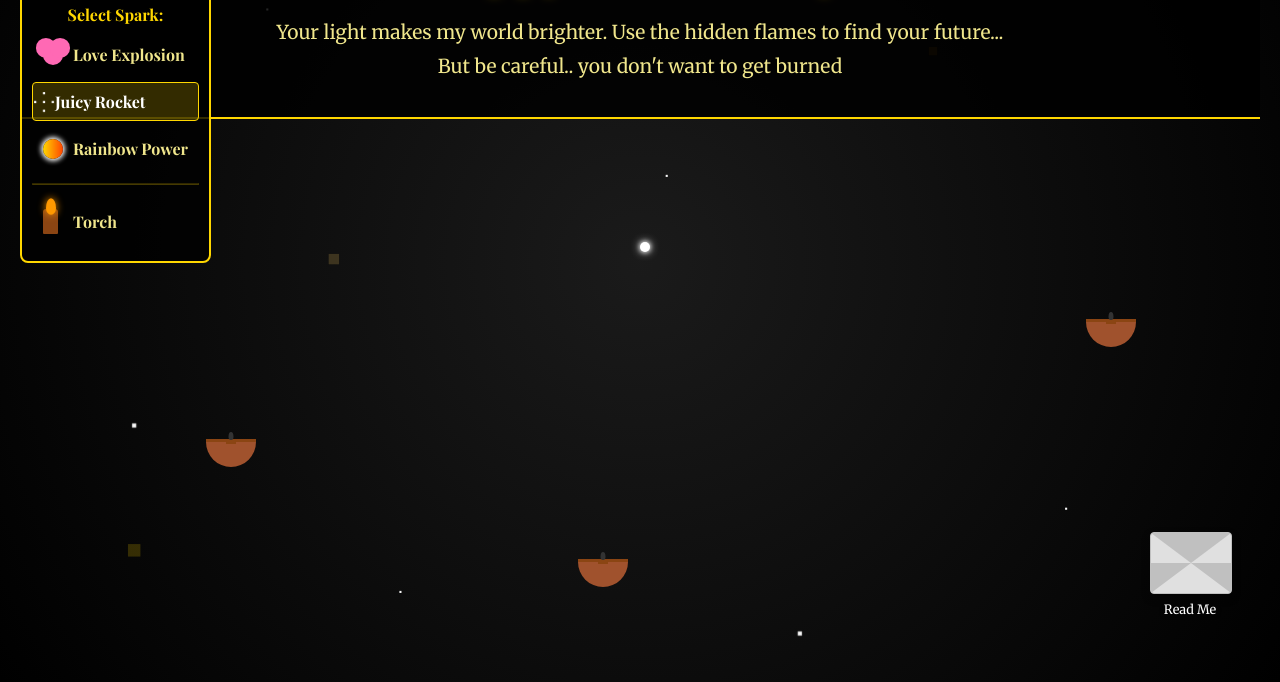
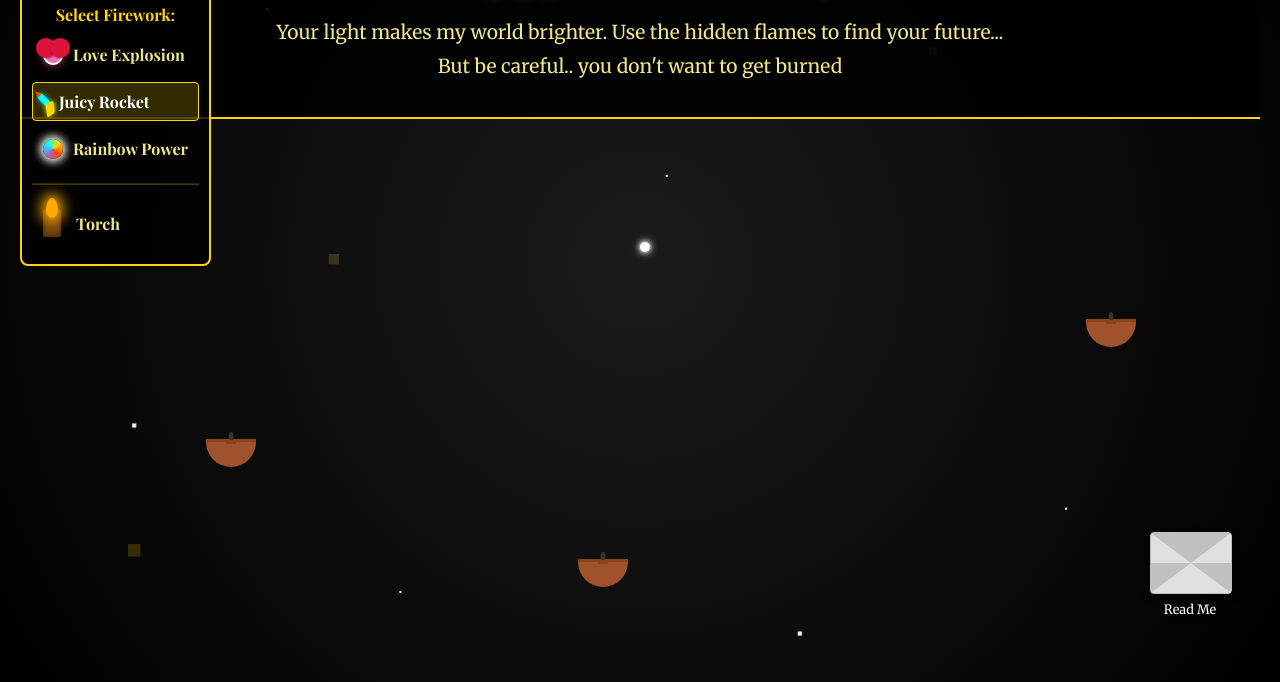
Before and after one commit to HarveyDeason/DiwaliGift, a plain HTML site: page index.html in a window 1280 px wide. Shown: the part 158-840 px from the top of the page. Drawn offline with nearby package versions, Linux system fonts and the light colour scheme.

Commit message:
Icon changes

```diff
--- a/Style.css
+++ b/Style.css
@@ -512,7 +512,8 @@ body::before {
 
 
 /* ------------------------------------------------ */
-/* CODED FIREWORK ICONS (NO CHANGE) */
+/* ------------------------------------------------ */
+/* CODED FIREWORK ICONS (FINAL DETAILED VERSION) */
 /* ------------------------------------------------ */
 .icon-heart, .icon-rocket, .icon-circle, .icon-torch {
     width: 20px;
@@ -521,9 +522,11 @@ body::before {
     border-radius: 50%;
 }
 
-/* 1. Heart Icon */
+/* 1. Heart Icon (Love Explosion) - Clearer, more contoured shape */
 .icon-heart {
-    background: #FF69B4;
+    background: #FF69B4; /* Deep Pink (Base body) */
+    /* Adds a small, tight internal shadow to define the shape against the background */
+    box-shadow: inset 0 0 0 2px #FFF, 0 0 10px rgba(255, 105, 180, 0.7);
     transform: rotate(-45deg);
 }
 .icon-heart::before, .icon-heart::after {
@@ -531,54 +534,82 @@ body::before {
     position: absolute;
     width: 100%;
     height: 100%;
-    background: #FF69B4;
+    background: #DC143C; /* Richer Crimson/Red for defined lobes */
     border-radius: 50%;
+    box-shadow: 0 1px 2px rgba(0, 0, 0, 0.4); /* Subtle shadow for 3D depth */
 }
 .icon-heart::before { top: -50%; left: 0; }
 .icon-heart::after { left: 50%; top: 0; }
 
-/* 2. Rocket Icon (Simple star burst) */
+/* 2. Rocket Icon (Juicy Rocket) - Classic Rocket Silhouette */
 .icon-rocket {
-    background: #FFF;
-    box-shadow:
-        0 -8px 0 0 #FFF, 0 8px 0 0 #FFF,
-        8px 0 0 0 #FFF, -8px 0 0 0 #FFF;
+    width: 6px;
+    height: 18px;
+    background: #00FFFF; /* Bright Cyan/Silver body */
     border-radius: 0;
-    width: 2px;
-    height: 2px;
-    animation: pulse 1s infinite alternate;
+    box-shadow: 0 0 5px #00FFFF;
+    transform: rotate(-45deg); /* Pointing up-right */
 }
-@keyframes pulse {
-    from { opacity: 0.8; }
-    to { opacity: 1; transform: scale(1.1); }
+/* Rocket Nose Cone (::before) */
+.icon-rocket::before {
+    content: '';
+    position: absolute;
+    top: -6px;
+    left: 0;
+    width: 0;
+    height: 0;
+    border-left: 3px solid transparent;
+    border-right: 3px solid transparent;
+    border-bottom: 6px solid #FF4500; /* Red nose */
+    z-index: 2;
+}
+/* Rocket Fin/Flame (::after) - Simple angled fin */
+.icon-rocket::after {
+    content: '';
+    position: absolute;
+    bottom: -4px;
+    left: -4px;
+    width: 10px;
+    height: 10px;
+    background: #FFD700; /* Gold flame/exhaust effect */
+    transform: skewX(-30deg) rotate(10deg);
+    border-radius: 2px;
+    box-shadow: 0 0 5px #FFD700;
 }
 
-/* 3. Circle Icon (Multi-star burst) */
+/* 3. Circle Icon (Cosmic Swirl/Rainbow) - Retains the dynamic swirl */
 .icon-circle {
-    background: linear-gradient(to right, #FFD700, #FF4500);
-    box-shadow: 0 0 5px 2px #FFF;
+    /* Uses conic-gradient for a visible color swirl/vortex */
+    background: conic-gradient(from 45deg,
+                #FFD700,
+                #FF4500,
+                #9370DB,
+                #00FFFF,
+                #FFD700);
+    box-shadow: 0 0 8px 3px #FFF;
 }
 
-/* 4. Torch Icon */
+/* 4. Torch Icon (Torch of Light) - Highly detailed and robust */
 .icon-torch {
-    width: 15px;
-    height: 25px;
-    background-color: #8B4513; /* Handle */
-    border-radius: 3px 3px 1px 1px;
+    width: 18px;
+    height: 28px;
+    background-color: #703F0F; /* Darker, richer wood color */
+    border-radius: 4px 4px 1px 1px;
     position: relative;
     margin-right: 5px;
+    box-shadow: inset 0 0 5px rgba(0,0,0,0.5); /* Inner shadow for depth */
 }
-.icon-torch::before { /* Flame for icon */
+.icon-torch::before { /* Flame for icon - Brighter and more detailed */
     content: '';
     position: absolute;
     top: -10px;
     left: 50%;
     transform: translateX(-50%);
-    width: 10px;
-    height: 15px;
-    background-color: #ff9900;
+    width: 12px;
+    height: 18px;
+    background-color: #ffaa00;
     border-radius: 50% 50% 50% 50% / 60% 60% 40% 40%;
-    box-shadow: 0 0 8px #ff9900;
+    box-shadow: 0 0 12px 3px #ffaa00, 0 0 20px #ffcc00;
     animation: flicker-icon 1s infinite alternate;
 }
 @keyframes flicker-icon {
--- a/index.html
+++ b/index.html
@@ -44,7 +44,7 @@
 </main>
 
     <div id="firework-menu">
-        <div class="menu-title">Select Spark:</div>
+        <div class="menu-title">Select Firework:</div>
 
         <div class="firework-option" data-type="heart" data-color="#FF69B4" data-name="Love Bloom">
             <div class="icon-heart"></div>
```
